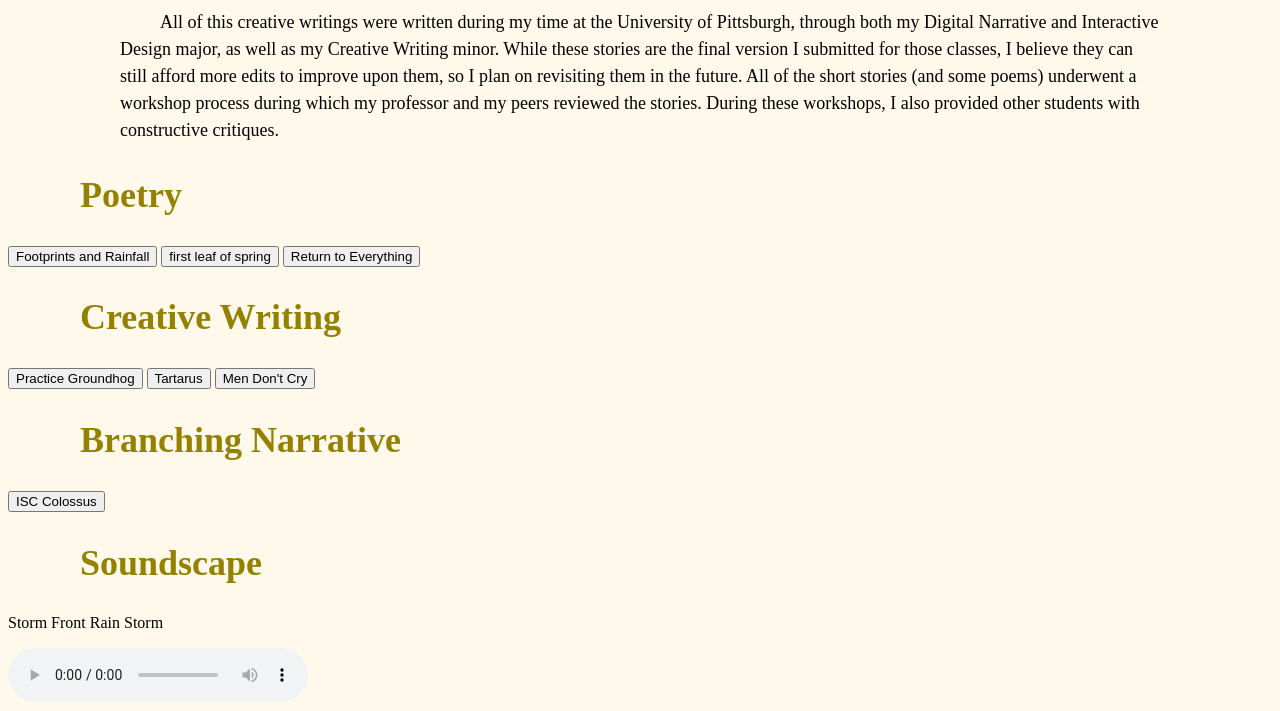
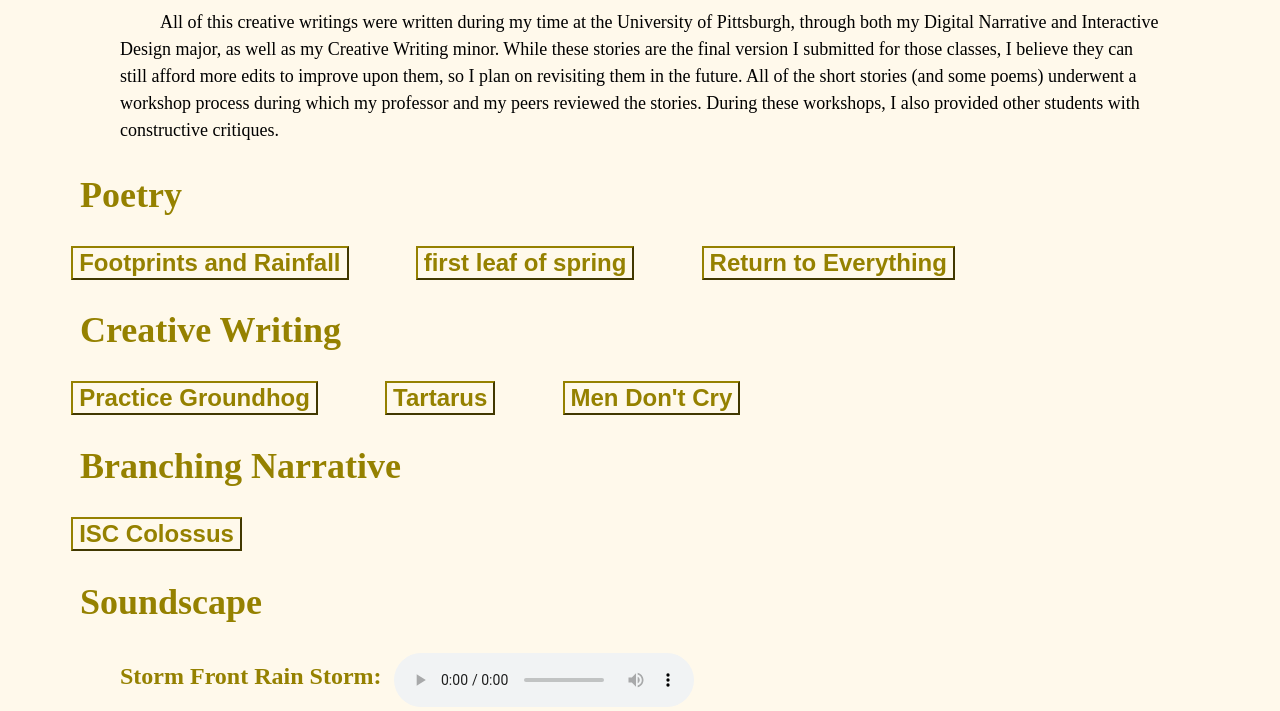
Before and after one commit to COS73/Connor-Sibley-Portfolio, a plain HTML site: page narratives.html in a window 1280 px wide. Shown: the part 581-1292 px from the top of the page. Drawn offline with Linux system fonts and the light colour scheme.

Commit message:
Add files via upload

```diff
--- a/CSS/narratives-styles.css
+++ b/CSS/narratives-styles.css
@@ -117,5 +117,49 @@ h2 {
 }
 
 .works {
+  border-color: #958100;
+  background: none;
+  font-size: 24px;
+  font-weight: bold;
+  color: #958100;
+  text-align: center;
+  margin-left: 5%;
+  margin-right: 5%
+  padding: 5px;
+}
 
+.works:focus {
+  border-color: ##7F0799;
+  background: none;
+  font-size: 24px;
+  font-weight: bold;
+  color: #7F0799;
+  text-align: center;
+  margin-left: 5%;
+  margin-right: 5%
+  padding: 5px;
 }
+
+.works:hover {
+  border: none;
+  background-color: #958100;
+  font-size: 24px;
+  font-weight: bold;
+  color: #FFF9EB;
+  text-align: center;
+  margin-left: 5%;
+  margin-right: 5%
+  padding: 5px;
+}
+
+.audio{
+  font-size:24px;
+  font-weight: bold;
+  color: #958100;
+  float: left;
+  size: 33%;
+  margin-left: 112px;
+  margin-top: 10px;
+  margin-bottom: 7px;
+  margin-right: 12px;
+}
--- a/narratives.html
+++ b/narratives.html
@@ -33,7 +33,7 @@
     <h2>Branching Narrative</h2>
     <button class = "works" onclick="window.open('narrative works/ISC Colossus.html')" type="button">ISC Colossus</button>
     <h2>Soundscape</h2>
-    <p>Storm Front Rain Storm</p>
+    <p class="audio">Storm Front Rain Storm:</p>
     <audio controls>
       <source src="narrative works/Store Front Rain Storm.mp3" type="audio/mpeg">
       Your browser does not support this audio element
```
